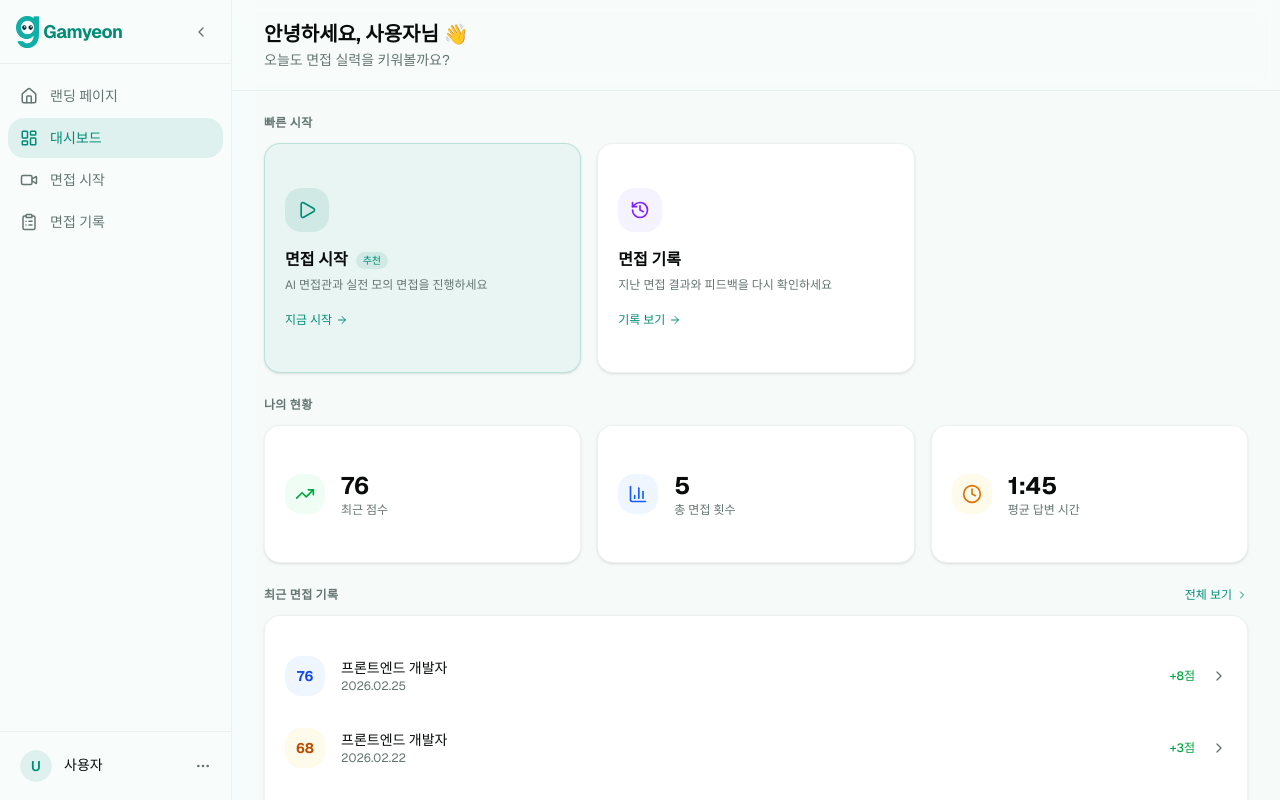
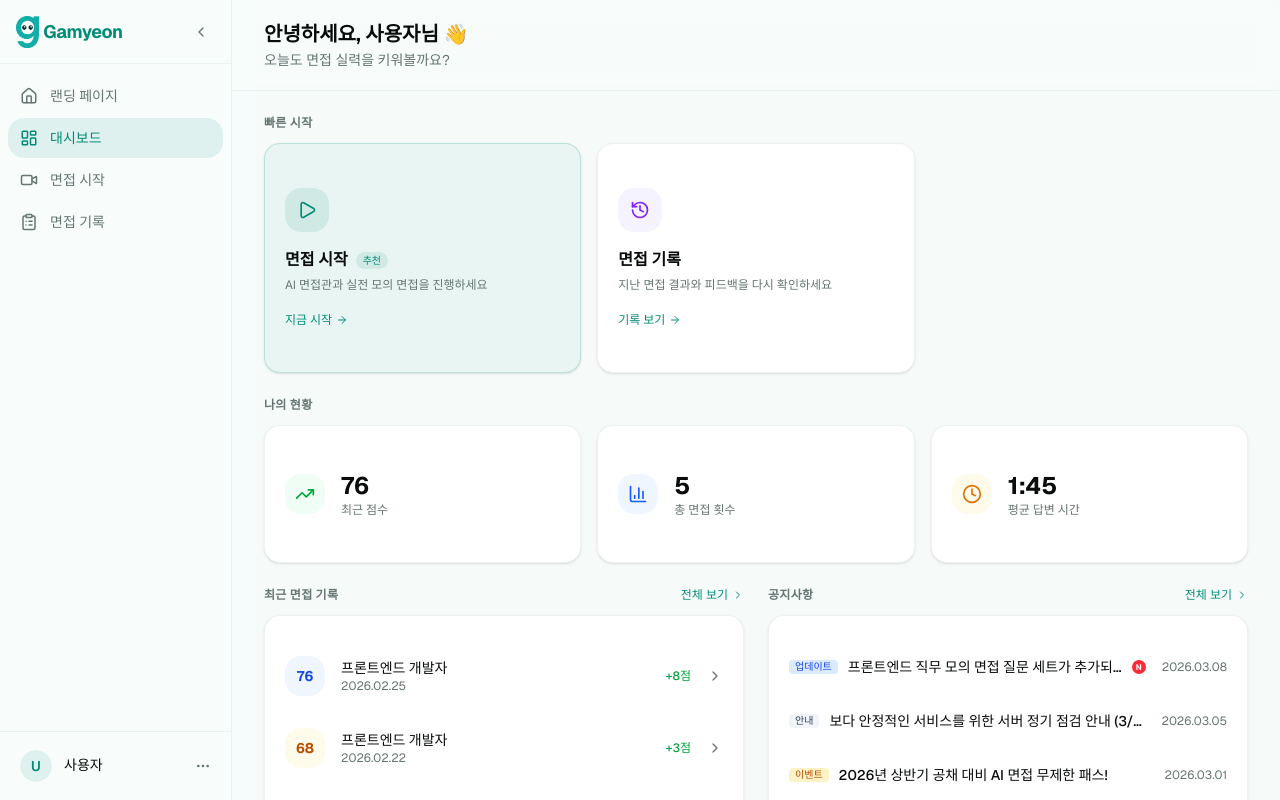
Before and after one commit to team-gamyeon/gamyeon-nextjs-frontend, a Next.js app: page /dashboard in a window 1280 px wide. Built offline with nearby package versions, Linux system fonts and the light colour scheme.

Commit message:
feat: 대시보드페이지- 공지사항 추가

```diff
--- a/src/app/(authenticated)/dashboard/page.tsx
+++ b/src/app/(authenticated)/dashboard/page.tsx
@@ -3,6 +3,7 @@ import { DashboardHeader } from '@/featured/dashboard/components/DashboardHeader
 import { QuickStartSection } from '@/featured/dashboard/components/QuickStartSection'
 import { StatusSection } from '@/featured/dashboard/components/StatusSection'
 import { RecentHistorySection } from '@/featured/dashboard/components/RecentHistorySection'
+import { NoticeSection } from '@/featured/dashboard/components/NoticeSection'
 
 export default function DashboardPage() {
   return (
@@ -15,7 +16,10 @@ export default function DashboardPage() {
         <div className="space-y-6 px-8 py-6">
           <QuickStartSection />
           <StatusSection />
-          <RecentHistorySection />
+          <div className="grid grid-cols-1 gap-6 md:grid-cols-2">
+            <RecentHistorySection />
+            <NoticeSection />
+          </div>
         </div>
       </main>
     </div>
--- /dev/null
+++ b/src/featured/dashboard/components/NoticeSection.tsx
@@ -0,0 +1,110 @@
+'use client'
+
+import Link from 'next/link'
+import { motion } from 'framer-motion'
+import { Card, CardContent } from '@/shared/ui/card'
+import { ChevronRight } from 'lucide-react'
+
+const fadeUp = {
+  hidden: { opacity: 0, y: 16 },
+  visible: (i: number) => ({
+    opacity: 1,
+    y: 0,
+    transition: { delay: i * 0.08, duration: 0.4, ease: 'easeOut' as const },
+  }),
+}
+
+const noticeData = [
+  {
+    id: 1,
+    category: '업데이트',
+    title: '프론트엔드 직무 모의 면접 질문 세트가 추가되었습니다.',
+    date: '2026.03.08',
+    isNew: true,
+  },
+  {
+    id: 2,
+    category: '안내',
+    title: '보다 안정적인 서비스를 위한 서버 정기 점검 안내 (3/10)',
+    date: '2026.03.05',
+    isNew: false,
+  },
+  {
+    id: 3,
+    category: '이벤트',
+    title: '2026년 상반기 공채 대비 AI 면접 무제한 패스!',
+    date: '2026.03.01',
+    isNew: false,
+  },
+  {
+    id: 4,
+    category: '공지사항',
+    title: 'AI 면접관 음성 인식 속도 및 정확도 대폭 개선 안내',
+    date: '2026.02.26',
+    isNew: false,
+  },
+]
+
+export function NoticeSection() {
+  return (
+    <motion.div
+      initial="hidden"
+      animate="visible"
+      variants={fadeUp}
+      custom={5}
+      className="flex h-full flex-col"
+    >
+      <div className="mb-3 flex items-center justify-between">
+        <h2 className="text-muted-foreground text-xs font-semibold tracking-wide uppercase">
+          공지사항
+        </h2>
+        <Link
+          href="/notices"
+          className="text-primary flex items-center gap-1 text-xs hover:underline"
+        >
+          전체 보기 <ChevronRight className="h-3 w-3" />
+        </Link>
+      </div>
+
+      <Card className="border-border/50 flex h-full flex-col overflow-hidden">
+        {/* 🚨 divide-y와 divide-border/50 속성을 제거하여 아이템 사이의 선을 없앴습니다. */}
+        <CardContent className="flex flex-1 flex-col p-0">
+          {noticeData.map((item) => (
+            <Link
+              key={item.id}
+              href={`/notices/${item.id}`}
+              className="flex flex-1 flex-col justify-center"
+            >
+              <div className="hover:bg-muted/40 flex h-full w-full items-center justify-between gap-4 px-5 transition-colors">
+                <div className="flex min-w-0 flex-1 items-center gap-2.5">
+                  <span
+                    className={`shrink-0 rounded px-1.5 py-0.5 text-[10px] leading-none font-medium ${
+                      item.category === '업데이트'
+                        ? 'bg-blue-100 text-blue-700 dark:bg-blue-900/40 dark:text-blue-400'
+                        : item.category === '안내'
+                          ? 'bg-slate-100 text-slate-700 dark:bg-slate-800 dark:text-slate-300'
+                          : item.category === '이벤트'
+                            ? 'bg-amber-100 text-amber-700 dark:bg-amber-900/40 dark:text-amber-400'
+                            : 'bg-purple-100 text-purple-700 dark:bg-purple-900/40 dark:text-purple-400'
+                    }`}
+                  >
+                    {item.category}
+                  </span>
+                  <div className="flex min-w-0 items-center gap-1.5">
+                    <p className="truncate text-sm font-medium">{item.title}</p>
+                    {item.isNew && (
+                      <span className="flex h-3.5 w-3.5 shrink-0 items-center justify-center rounded-full bg-red-500 text-[8px] font-bold text-white">
+                        N
+                      </span>
+                    )}
+                  </div>
+                </div>
+                <span className="text-muted-foreground shrink-0 text-xs">{item.date}</span>
+              </div>
+            </Link>
+          ))}
+        </CardContent>
+      </Card>
+    </motion.div>
+  )
+}
```
Also changed, not shown: 1 other file (tests, documents, lock files or other folders).
